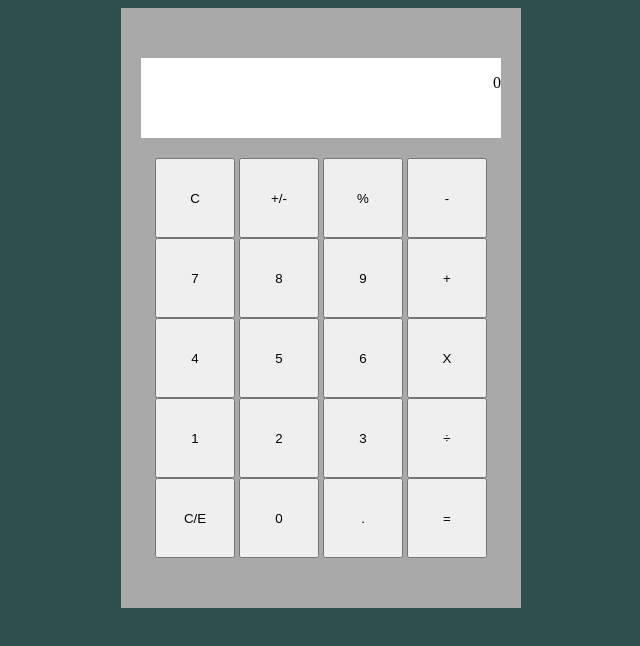
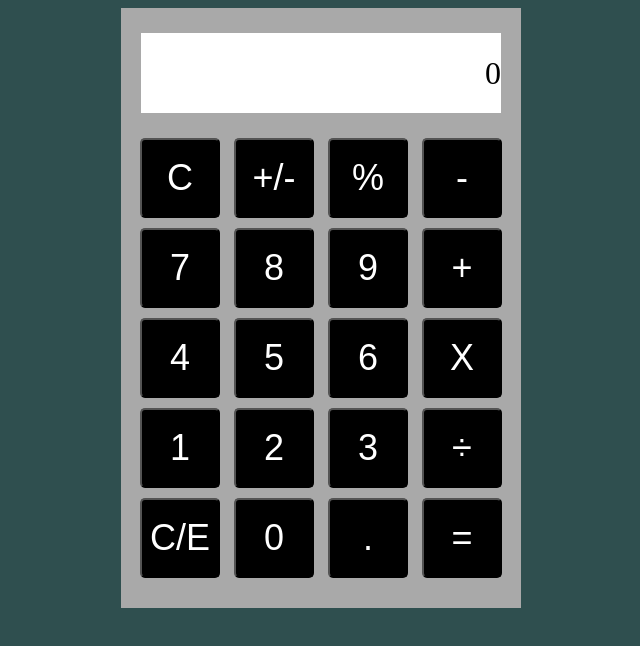
Before and after one commit to DrizzlyHollidaze/calculator, a plain HTML site: page index.html in a window 1280 px wide. Shown: the whole page, without its empty margins (319-959 px from the left). Drawn offline with Linux system fonts and the light colour scheme.

Commit message:
slight style changes

```diff
--- a/styles.css
+++ b/styles.css
@@ -17,12 +17,25 @@ body {
 button {
     width:80px;
     height: 80px;
+    border-radius: 5px;
+    margin: 5px;
+    color:white;
+    background-color: black;
+    font-size:36px;
 }
 .displayWrapper {
+    display:flex;
     background-color: white;
     width:360px;
     height: 80px;
     color:black;
     margin-bottom:20px;
+    align-items: center;
+    justify-content: right;
+}
+.displayText {
+    display:flex;
     text-align: right;
+    font-size: 32px;
+
 }
```
